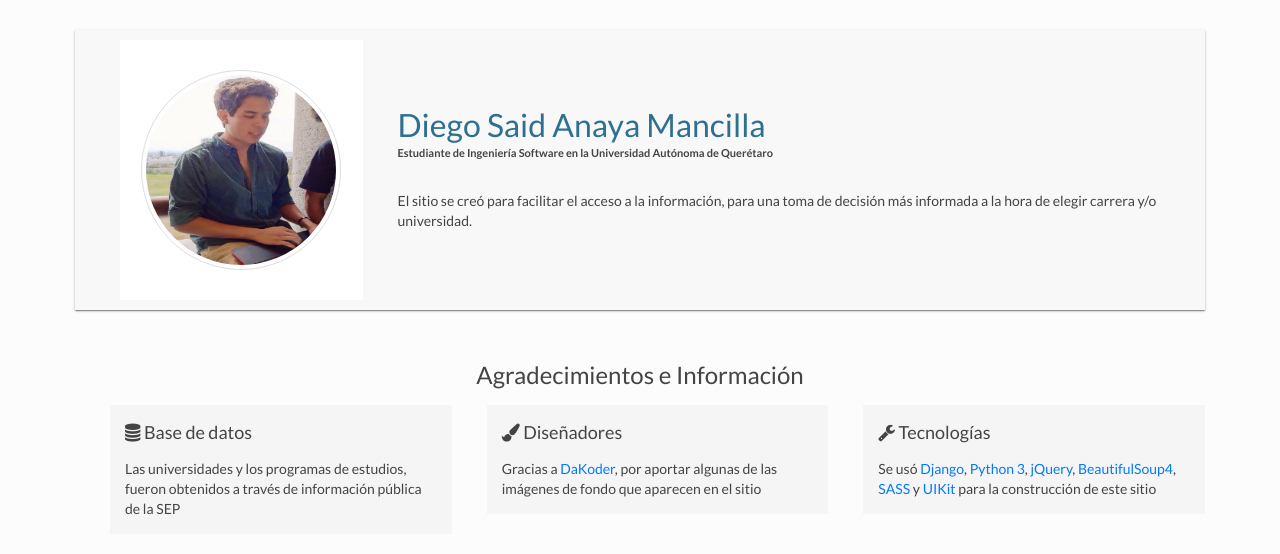
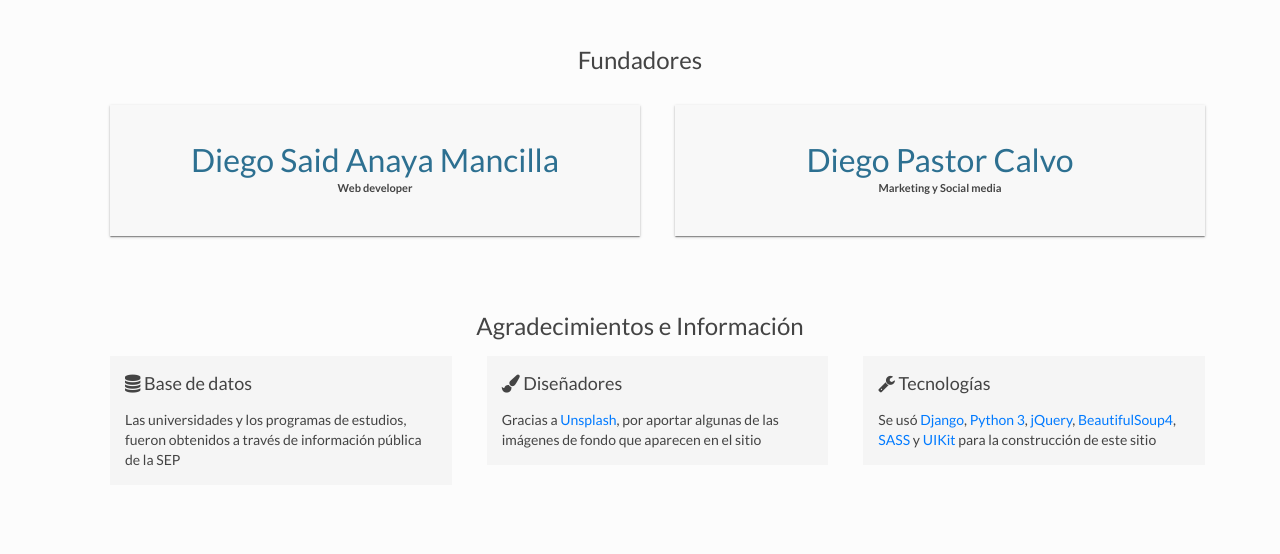
Before and after one commit to redcpp/universidades, a Django app: page /contacto/ in a window 1280 px wide. Shown: the part 60-614 px from the top of the page. Run offline with Django 3.2, Linux system fonts and the light colour scheme; some libraries are stand-ins or nearby versions.

Commit message:
Bug de 2 veces Queretaro. Base para contacto.

```diff
--- a/unsearch/static/sass/_layout.scss
+++ b/unsearch/static/sass/_layout.scss
@@ -7,6 +7,7 @@
 }
 
 .grid-reset > * { padding-left: 0; }
+.grid-paddind > * { padding-left: 20px; padding-right: 20px; }
 
 .center-menu { display: block; text-align:center; }
 .center-menu li { display: inline-block; }
--- a/unsearch/templates/unsearch/busqueda_estado.html
+++ b/unsearch/templates/unsearch/busqueda_estado.html
@@ -57,7 +57,7 @@
 					<li class="universidad">
 						<a class="nombre-universidad" href="{% url 'unsearch:universidad' pk=universidad.grouper.pk %}">{{universidad.grouper|title}}<span class="floatr"><i class="uk-icon-chevron-right"></i></span></a>
 						<ul class="uk-list matches">
-							{% for resultado in universidad.list %}
+							{% for resultado in universidad.list|dictsort:"nombre" %}
 								<li>{{resultado}}</li>
 							{% endfor %}
 						</ul>
--- a/unsearch/templates/unsearch/busqueda_nacional.html
+++ b/unsearch/templates/unsearch/busqueda_nacional.html
@@ -29,7 +29,7 @@
 		<div class="chipsec" chip="{{estado.grouper}}">{{estado.grouper}}</div>
 	{% endfor %}
 	<hr>
-	<div class="chip active" chip="todo">Todos los tipos</div>
+	<div class="chip active" chip="todo">Todos</div>
 	{% for tipo in tipos %}
 		<div class="chip" chip="{{tipo}}">{{tipo}}</div>
 	{% endfor %}
@@ -43,7 +43,7 @@
 <div id="buscador-nacional" class="bloque">
 	{% for estado in estado_list %}
 	<div class="estado" bloque-estado="{{estado.grouper}}">
-		<h2 class="uk-text-center fn-2em">{{estado.grouper}}</h2>
+		<h2 class="uk-text-center fn-2em fn-black">{{estado.grouper}}</h2>
 		{% regroup estado.list by universidad.tipo as tipo_list %}
 		<div class="uk-container uk-container-center">
 			<div id="lista-unis" class="uk-margin-large-bottom lista-unis">
@@ -56,7 +56,7 @@
 							<li class="universidad">
 								<a class="nombre-universidad" href="{% url 'unsearch:universidad' pk=universidad.grouper.pk %}">{{universidad.grouper|title}}<span class="floatr"><i class="uk-icon-chevron-right"></i></span></a>
 								<ul class="uk-list matches">
-									{% for resultado in universidad.list %}
+									{% for resultado in universidad.list|dictsort:"nombre" %}
 										<li>{{resultado}}</li>
 									{% endfor %}
 								</ul>
--- a/unsearch/templates/unsearch/contacto.html
+++ b/unsearch/templates/unsearch/contacto.html
@@ -6,17 +6,24 @@
 {% endblock nav-global %}
 
 {% block content %}
-<div class="uk-container uk-container-center uk-margin-top">
+<div class="uk-container uk-container-center uk-margin-top pt-30">
 
-	<div class="uk-block uk-margin-large-bottom uk-margin-top shadow-1 bg-content tarjeta">
-		<div class="uk-grid uk-flex-middle" data-uk-grid-margin="">
-			<div class="uk-width-medium-1-4 uk-row-first fn-center">
-				<div class="uk-panel"><img class="uk-border-circle uk-thumbnail contacto-img" src="{% static "img/diego.jpg" %}" alt="Placeholder"></div>
+	<h2 class="uk-text-center">Fundadores</h2>
+	<div class="uk-grid grid-padding">
+		<div class="uk-width-1-2">
+			<div class="uk-block uk-margin-large-bottom uk-margin-top shadow-1 bg-content tarjeta">
+				<div class="bloque-contenido uk-text-center">
+					<h2 class="mb-5 uk-text-primary fn-32">Diego Said Anaya Mancilla</h2>
+					<div class=" uk-text-small uk-text-bold">Web developer</div>
+				</div>
 			</div>
-			<div class="uk-width-medium-3-4">
-				<h2 class="mb-5 uk-text-primary fn-32">Diego Said Anaya Mancilla</h2>
-				<div class="uk-text-small mb-30 uk-text-bold">Estudiante de Ingeniería Software en la Universidad Autónoma de Querétaro</div>
-				<p>El sitio se creó para facilitar el acceso a la información, para una toma de decisión más informada a la hora de elegir carrera y/o universidad.</p>
+		</div>
+		<div class="uk-width-1-2">
+			<div class="uk-block uk-margin-large-bottom uk-margin-top shadow-1 bg-content tarjeta">
+				<div class="bloque-contenido uk-text-center">
+					<h2 class="mb-5 uk-text-primary fn-32">Diego Pastor Calvo</h2>
+					<div class=" uk-text-small uk-text-bold">Marketing y Social media</div>
+				</div>
 			</div>
 		</div>
 	</div>
@@ -32,13 +39,13 @@
 		<div class="uk-width-medium-1-3">
 			<div class="uk-panel uk-panel-box">
 				<h3 class="uk-panel-title"><i class="uk-icon-paint-brush"></i> Diseñadores</h3>
-				Gracias a <a href="http://dakoder.deviantart.com/">DaKoder</a>, por aportar algunas de las imágenes de fondo que aparecen en el sitio
+				Gracias a <a target="_blank" href="http://unsplash.com/">Unsplash</a>, por aportar algunas de las imágenes de fondo que aparecen en el sitio
 			</div>
 		</div>
 		<div class="uk-width-medium-1-3">
 			<div class="uk-panel uk-panel-box">
 				<h3 class="uk-panel-title"><i class="uk-icon-wrench"></i> Tecnologías</h3>
-				Se usó <a href="">Django</a>, <a href="">Python 3</a>, <a href="">jQuery</a>, <a href="">BeautifulSoup4</a>, <a href="">SASS</a> y <a href="">UIKit</a> para la construcción de este sitio
+				Se usó <a target="_blank" href="https://www.djangoproject.com/">Django</a>, <a target="_blank" href="https://www.python.org/">Python 3</a>, <a target="_blank" href="https://jquery.com/">jQuery</a>, <a target="_blank" href="https://www.crummy.com/software/BeautifulSoup/bs4/doc/">BeautifulSoup4</a>, <a target="_blank" href="http://sass-lang.com/">SASS</a> y <a target="_blank" href="http://getuikit.com/">UIKit</a> para la construcción de este sitio
 			</div>
 		</div>
 	</div>
--- a/unsearch/views.py
+++ b/unsearch/views.py
@@ -49,8 +49,8 @@ def buscador_nacional(request):
 		if _s == '':
 			return redirect('unsearch:home')
 		root = stemmer.stem(_s)
-		carreras = Carrera.objects.distinct().filter( Q(nombre__icontains=root) | Q(nombre__icontains=_s) )
-		tipos = sorted([x['universidad__tipo'] for x in carreras.values('universidad__tipo')])
+		carreras = Carrera.objects.distinct().filter( Q(nombre__icontains=root) | Q(nombre__icontains=_s) ).order_by('universidad__estado__nombre')
+		tipos = sorted([x['universidad__tipo'] for x in carreras.order_by('universidad__tipo').values('universidad__tipo')])
 		# registro_de_busquedas(_s, root, estado, len(carreras))
 		return render(request,'unsearch/busqueda_nacional.html', {'carreras':carreras, 'busqueda':_s, 'tipos':tipos, 'num_resultados':len(carreras)})
 	else:
```
Also changed, not shown: unsearch/static/css/main.css, 1 other file.
